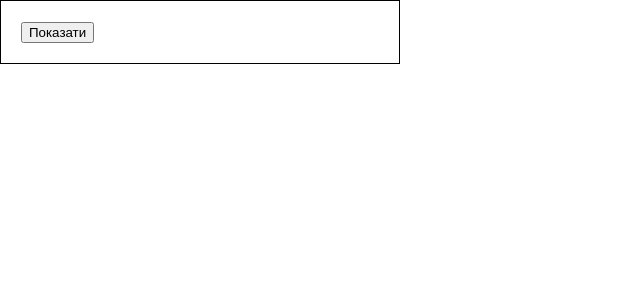
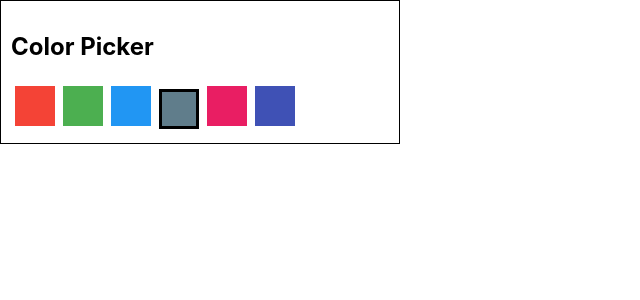
Before and after one commit to skif6623/Counter-on-class, a React (Create React App) app: page / in a window 1280 px wide. Shown: the top 300 px of the page, without its empty margins (0-640 px from the left). Built offline with nearby package versions, Linux system fonts and the light colour scheme.

Commit message:
added markup ColorPicker

```diff
--- a/src/App.js
+++ b/src/App.js
@@ -1,10 +1,22 @@
 // import {Counter} from "./components/Counter/Counter";
-import {Dropdown} from "./components/Dropdown/Dropdown";
+// import {Dropdown} from "./components/Dropdown/Dropdown";
+import {ColorPicker} from "./components/ColorPicker/ColorPicker";
+
+const colorPickerOptions = [
+	{label: "red", color: "#F44336"},
+	{label: "green", color: "#4CAF50"},
+	{label: "blue", color: "#2196F3"},
+	{label: "grey", color: "#607D8B"},
+	{label: "pink", color: "#E91E63"},
+	{label: "indigo", color: "#3F51B5"},
+];
+
 export function App() {
 	return (
 		<div>
+			<ColorPicker options={colorPickerOptions} />
 			{/* <Counter startedValue={4} /> */}
-			<Dropdown />
+			{/* <Dropdown /> */}
 		</div>
 	);
 }
--- /dev/null
+++ b/src/components/ColorPicker/ColorPicker.css
@@ -0,0 +1,24 @@
+.ColorPicker {
+  width: 400px;
+  padding: 10px;
+  border: 1px solid black;
+}
+
+.ColorPicker__title {
+  line-height: 1.3;
+}
+
+.ColorPicker__option {
+  display: inline-block;
+  width: 40px;
+  height: 40px;
+  margin: 4px;
+  border: none;
+  outline: none;
+  cursor: pointer;
+  transition: transform 250ms linear;
+}
+
+.ColorPicker__option--active {
+  transform: scale(1.2);
+}
--- /dev/null
+++ b/src/components/ColorPicker/ColorPicker.jsx
@@ -0,0 +1,28 @@
+import React, {Component} from "react";
+import "./ColorPicker.css";
+
+export class ColorPicker extends Component {
+	state = {
+		activeOptionIdx: 3,
+	};
+
+	render() {
+		return (
+			<div className="ColorPicker">
+				<h2 className="ColorPicker__title">Color Picker</h2>
+				<div>
+					{this.props.options.map(({label, color}, index) => (
+						<button
+							key={label}
+							className="ColorPicker__option"
+							style={{
+								backgroundColor: color,
+								border: index === this.state.activeOptionIdx ? "3px solid black" : "none",
+							}}
+						></button>
+					))}
+				</div>
+			</div>
+		);
+	}
+}
```
